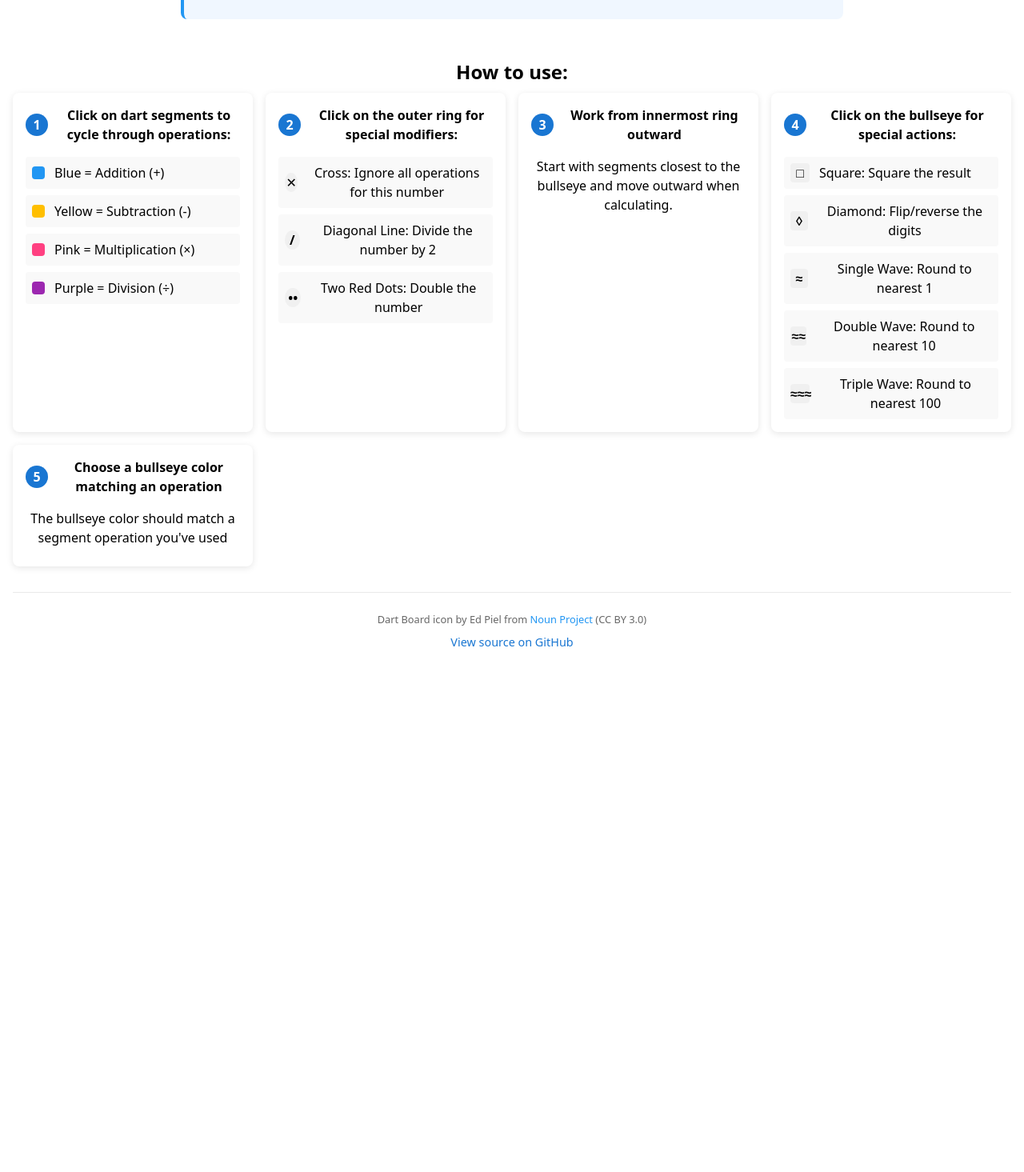
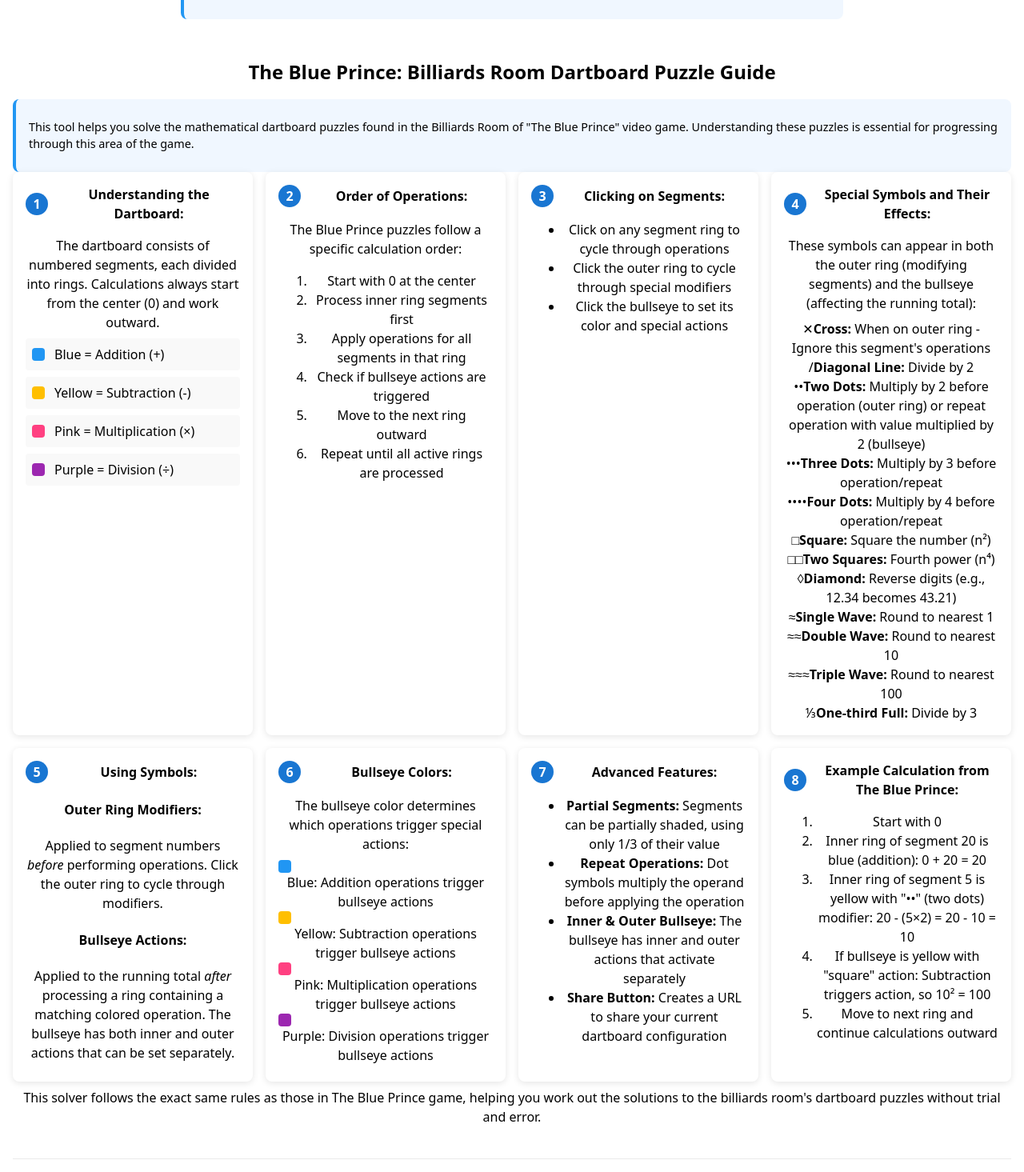
Before and after one commit to adamrb/blue-prince-dartboard-puzzle-solver, a React (Vite) app: page / in a window 1280 px wide. Shown: the part 925-2390 px from the top of the page at 80% size. Before the commit the page ends 1762 px from the top, so only its background shows below. Built offline with nearby package versions, Linux system fonts and the light colour scheme.

Commit message:
Updated instructions

```diff
--- a/src/App.tsx
+++ b/src/App.tsx
@@ -60,13 +60,19 @@
         </div>
 
         <div className="instructions-container">
-          <h2>How to use:</h2>
+          <h2>The Blue Prince: Billiards Room Dartboard Puzzle Guide</h2>
+
+          <div className="game-context">
+            <p>This tool helps you solve the mathematical dartboard puzzles found in the Billiards Room of "The Blue Prince" video game. Understanding these puzzles is essential for progressing through this area of the game.</p>
+          </div>
+
           <div className="instructions-grid">
             <div className="instruction-card">
               <div className="instruction-header">
                 <span className="step-number">1</span>
-                <h3>Click on dart segments to cycle through operations:</h3>
+                <h3>Understanding the Dartboard:</h3>
               </div>
+              <p>The dartboard consists of numbered segments, each divided into rings. Calculations always start from the center (0) and work outward.</p>
               <div className="operation-list">
                 <div className="operation operation-blue">
                   <div className="color-indicator blue-bg"></div>
@@ -90,57 +96,86 @@
             <div className="instruction-card">
               <div className="instruction-header">
                 <span className="step-number">2</span>
-                <h3>Click on the outer ring for special modifiers:</h3>
+                <h3>Order of Operations:</h3>
               </div>
-              <div className="modifier-list">
-                <div className="modifier">
-                  <span className="modifier-symbol">✕</span>
-                  <span>Cross: Ignore all operations for this number</span>
-                </div>
-                <div className="modifier">
-                  <span className="modifier-symbol">/</span>
-                  <span>Diagonal Line: Divide the number by 2</span>
-                </div>
-                <div className="modifier">
-                  <span className="modifier-symbol">••</span>
-                  <span>Two Red Dots: Double the number</span>
-                </div>
-              </div>
+              <p>The Blue Prince puzzles follow a specific calculation order:</p>
+              <ol>
+                <li>Start with 0 at the center</li>
+                <li>Process inner ring segments first</li>
+                <li>Apply operations for all segments in that ring</li>
+                <li>Check if bullseye actions are triggered</li>
+                <li>Move to the next ring outward</li>
+                <li>Repeat until all active rings are processed</li>
+              </ol>
             </div>
 
             <div className="instruction-card">
               <div className="instruction-header">
                 <span className="step-number">3</span>
-                <h3>Work from innermost ring outward</h3>
+                <h3>Clicking on Segments:</h3>
               </div>
-              <p>Start with segments closest to the bullseye and move outward when calculating.</p>
+              <ul>
+                <li>Click on any segment ring to cycle through operations</li>
+                <li>Click the outer ring to cycle through special modifiers</li>
+                <li>Click the bullseye to set its color and special actions</li>
+              </ul>
             </div>
 
             <div className="instruction-card">
               <div className="instruction-header">
                 <span className="step-number">4</span>
-                <h3>Click on the bullseye for special actions:</h3>
+                <h3>Special Symbols and Their Effects:</h3>
               </div>
-              <div className="bullseye-actions">
-                <div className="bullseye-action">
-                  <span className="action-symbol">□</span>
-                  <span>Square: Square the result</span>
+              <p>These symbols can appear in both the outer ring (modifying segments) and the bullseye (affecting the running total):</p>
+
+              <div className="symbol-list">
+                <div className="symbol-item">
+                  <span className="symbol">✕</span>
+                  <span><strong>Cross:</strong> When on outer ring - Ignore this segment's operations</span>
                 </div>
-                <div className="bullseye-action">
-                  <span className="action-symbol">◊</span>
-                  <span>Diamond: Flip/reverse the digits</span>
+                <div className="symbol-item">
+                  <span className="symbol">/</span>
+                  <span><strong>Diagonal Line:</strong> Divide by 2</span>
                 </div>
-                <div className="bullseye-action">
-                  <span className="action-symbol">≈</span>
-                  <span>Single Wave: Round to nearest 1</span>
+                <div className="symbol-item">
+                  <span className="symbol">••</span>
+                  <span><strong>Two Dots:</strong> Multiply by 2 before operation (outer ring) or repeat operation with value multiplied by 2 (bullseye)</span>
                 </div>
-                <div className="bullseye-action">
-                  <span className="action-symbol">≈≈</span>
-                  <span>Double Wave: Round to nearest 10</span>
+                <div className="symbol-item">
+                  <span className="symbol">•••</span>
+                  <span><strong>Three Dots:</strong> Multiply by 3 before operation/repeat</span>
                 </div>
-                <div className="bullseye-action">
-                  <span className="action-symbol">≈≈≈</span>
-                  <span>Triple Wave: Round to nearest 100</span>
+                <div className="symbol-item">
+                  <span className="symbol">••••</span>
+                  <span><strong>Four Dots:</strong> Multiply by 4 before operation/repeat</span>
+                </div>
+                <div className="symbol-item">
+                  <span className="symbol">□</span>
+                  <span><strong>Square:</strong> Square the number (n²)</span>
+                </div>
+                <div className="symbol-item">
+                  <span className="symbol">□□</span>
+                  <span><strong>Two Squares:</strong> Fourth power (n⁴)</span>
+                </div>
+                <div className="symbol-item">
+                  <span className="symbol">◊</span>
+                  <span><strong>Diamond:</strong> Reverse digits (e.g., 12.34 becomes 43.21)</span>
+                </div>
+                <div className="symbol-item">
+                  <span className="symbol">≈</span>
+                  <span><strong>Single Wave:</strong> Round to nearest 1</span>
+                </div>
+                <div className="symbol-item">
+                  <span className="symbol">≈≈</span>
+                  <span><strong>Double Wave:</strong> Round to nearest 10</span>
+                </div>
+                <div className="symbol-item">
+                  <span className="symbol">≈≈≈</span>
+                  <span><strong>Triple Wave:</strong> Round to nearest 100</span>
+                </div>
+                <div className="symbol-item">
+                  <span className="symbol">⅓</span>
+                  <span><strong>One-third Full:</strong> Divide by 3</span>
                 </div>
               </div>
             </div>
@@ -148,10 +183,76 @@
             <div className="instruction-card">
               <div className="instruction-header">
                 <span className="step-number">5</span>
-                <h3>Choose a bullseye color matching an operation</h3>
+                <h3>Using Symbols:</h3>
               </div>
-              <p>The bullseye color should match a segment operation you've used</p>
+              <div className="usage-list">
+                <div className="usage-item">
+                  <h4>Outer Ring Modifiers:</h4>
+                  <p>Applied to segment numbers <em>before</em> performing operations. Click the outer ring to cycle through modifiers.</p>
+                </div>
+                <div className="usage-item">
+                  <h4>Bullseye Actions:</h4>
+                  <p>Applied to the running total <em>after</em> processing a ring containing a matching colored operation. The bullseye has both inner and outer actions that can be set separately.</p>
+                </div>
+              </div>
             </div>
+
+            <div className="instruction-card">
+              <div className="instruction-header">
+                <span className="step-number">6</span>
+                <h3>Bullseye Colors:</h3>
+              </div>
+              <div className="bullseye-colors">
+                <p>The bullseye color determines which operations trigger special actions:</p>
+                <div className="bullseye-color">
+                  <div className="color-indicator blue-bg"></div>
+                  <span>Blue: Addition operations trigger bullseye actions</span>
+                </div>
+                <div className="bullseye-color">
+                  <div className="color-indicator yellow-bg"></div>
+                  <span>Yellow: Subtraction operations trigger bullseye actions</span>
+                </div>
+                <div className="bullseye-color">
+                  <div className="color-indicator pink-bg"></div>
+                  <span>Pink: Multiplication operations trigger bullseye actions</span>
+                </div>
+                <div className="bullseye-color">
+                  <div className="color-indicator purple-bg"></div>
+                  <span>Purple: Division operations trigger bullseye actions</span>
+                </div>
+              </div>
+            </div>
+
+            <div className="instruction-card">
+              <div className="instruction-header">
+                <span className="step-number">7</span>
+                <h3>Advanced Features:</h3>
+              </div>
+              <ul>
+                <li><strong>Partial Segments:</strong> Segments can be partially shaded, using only 1/3 of their value</li>
+                <li><strong>Repeat Operations:</strong> Dot symbols multiply the operand before applying the operation</li>
+                <li><strong>Inner & Outer Bullseye:</strong> The bullseye has inner and outer actions that activate separately</li>
+                <li><strong>Share Button:</strong> Creates a URL to share your current dartboard configuration</li>
+              </ul>
+            </div>
+
+            <div className="instruction-card">
+              <div className="instruction-header">
+                <span className="step-number">8</span>
+                <h3>Example Calculation from The Blue Prince:</h3>
+              </div>
+              <ol>
+                <li>Start with 0</li>
+                <li>Inner ring of segment 20 is blue (addition): 0 + 20 = 20</li>
+                <li>Inner ring of segment 5 is yellow with "••" (two dots) modifier: 20 - (5×2) = 20 - 10 = 10</li>
+                <li>If bullseye is yellow with "square" action: Subtraction triggers action, so 10² = 100</li>
+                <li>Move to next ring and continue calculations outward</li>
+              </ol>
+            </div>
+          </div>
+
+          <div className="solver-tip">
+            <p>This solver follows the exact same rules as those in The Blue Prince game, helping you work out the solutions to the billiards room's dartboard puzzles without trial and error.</p>
           </div>
         </div>
 
```
